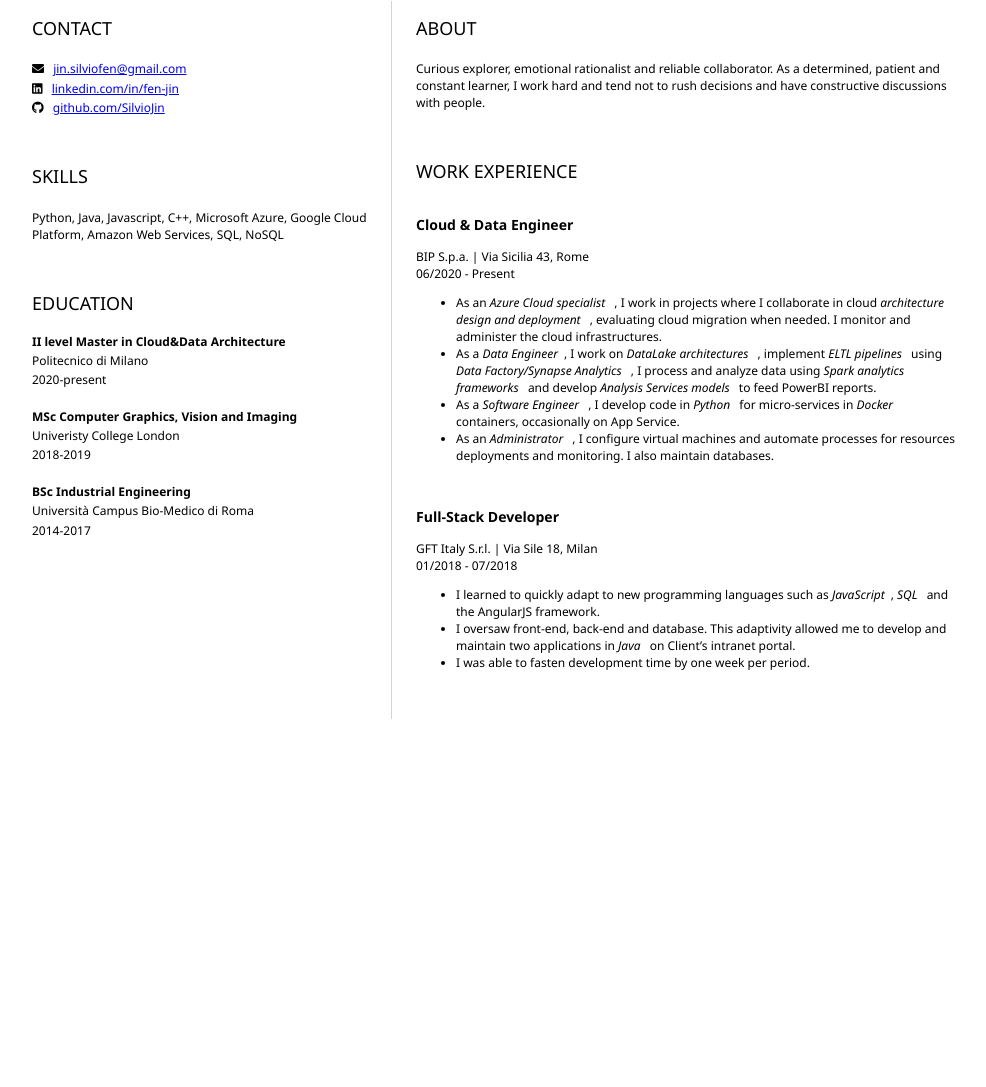
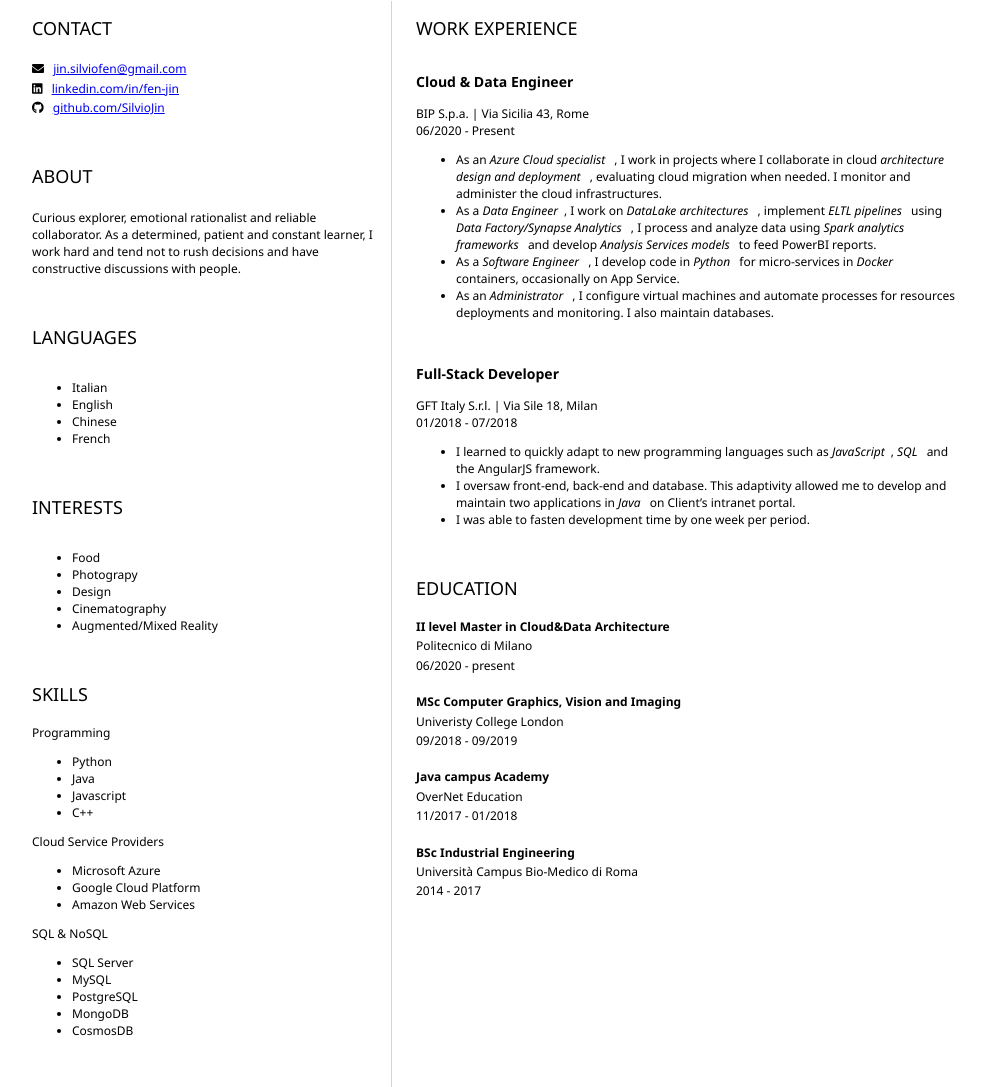
Before and after one commit to SilvioJin/resume, a plain HTML site: page index.html in a window 1280 px wide. Shown: the part 193-1280 px from the top of the page, without its empty margins (152-1138 px from the left). Before the commit the page ends 912 px from the top, so only its background shows below. Drawn offline with Linux system fonts and the light colour scheme.

Commit message:
applying same word structure

```diff
--- a/index.html
+++ b/index.html
@@ -35,49 +35,56 @@
 
             </section>
             <section>
-                <h2>SKILLS</h2>
-                <!-- your skills AKA "buzzwords" -->
-                <p>Python, Java, Javascript, C++, Microsoft Azure, Google Cloud Platform, Amazon Web Services, SQL, NoSQL</p>
-            </section>
-            <section>
-                <h2>EDUCATION</h2>
-                <!-- your education -->
-                <b>II level Master in Cloud&Data Architecture</b>
-                <p>
-                    Politecnico di Milano
-                </p>
-                <p>
-                    2020-present
-                </p>
-
-                <br>
-
-                <b>MSc Computer Graphics, Vision and Imaging</b>
-                <p>
-                    Univeristy College London
-                </p>
-                <p>
-                    2018-2019
-                </p>
-
-                <br>
-
-                <b>BSc Industrial Engineering</b>
-                <p>
-                    Università Campus Bio-Medico di Roma
-                </p>
-                <p>
-                    2014-2017
-                </p>
-            </section>
-        </article>
-        <article id="mainRight">
-            <section>
                 <h2>ABOUT</h2>
                 <!-- about you -->
                 <p>Curious explorer, emotional rationalist and reliable collaborator.
                     As a determined, patient and constant learner, I work hard and tend not to rush decisions and have constructive discussions with people.</p>
             </section>
+            <section>
+                <h2>LANGUAGES</h2>
+                <ul>
+                    <li>Italian</li>
+                    <li>English</li>
+                    <li>Chinese</li>
+                    <li>French</li>
+                </ul>
+            </section>
+            <section>
+                <h2>INTERESTS</h2>
+                <ul>
+                    <li>Food</li>
+                    <li>Photograpy</li>
+                    <li>Design</li>
+                    <li>Cinematography</li>
+                    <li>Augmented/Mixed Reality</li>
+                </ul>
+            </section>
+            <section>
+                <h2>SKILLS</h2>
+                Programming
+                <ul>
+                    <li>Python</li>
+                    <li>Java</li>
+                    <li>Javascript</li>
+                    <li>C++</li>
+                </ul>
+                Cloud Service Providers
+                <ul>
+                    <li>Microsoft Azure</li>
+                    <li>Google Cloud Platform</li>
+                    <li>Amazon Web Services</li>
+                </ul>
+                SQL & NoSQL
+                <ul>
+                    <li>SQL Server</li>
+                    <li>MySQL</li>
+                    <li>PostgreSQL</li>
+                    <li>MongoDB</li>
+                    <li>CosmosDB</li>
+                </ul>
+            </section>
+        </article>
+        <article id="mainRight">
             <section>
                 <h2>WORK EXPERIENCE</h2>
                 <!-- your work experience -->
@@ -113,6 +120,45 @@
                     <li>I was able to fasten development time by one week per period.</li>
                 </ul>
             </section>
+            <section>
+                <h2>EDUCATION</h2>
+                <!-- your education -->
+                <b>II level Master in Cloud&Data Architecture</b>
+                <p>
+                    Politecnico di Milano
+                </p>
+                <p>
+                    06/2020 - present
+                </p>
+
+                <br>
+
+                <b>MSc Computer Graphics, Vision and Imaging</b>
+                <p>
+                    Univeristy College London
+                </p>
+                <p>
+                    09/2018 - 09/2019
+                </p>
+
+                <br>
+                <b>Java campus Academy</b>
+                <p>
+                    OverNet Education
+                </p>
+                <p>
+                    11/2017 - 01/2018
+                </p>
+                <br>
+
+                <b>BSc Industrial Engineering</b>
+                <p>
+                    Università Campus Bio-Medico di Roma
+                </p>
+                <p>
+                    2014 - 2017
+                </p>
+            </section>
         </article>
     </main>
 </body>
--- a/style.css
+++ b/style.css
@@ -54,3 +54,15 @@ h1, h2 {
 #mainLeft {
     border-right: 1px solid lightgray;
  }
+
+ #centeredH2:before, #centeredH2:after {
+    content: "";
+    display: inline-block;
+    width: 50%;
+
+    vertical-align: middle;
+    border-bottom: 1px solid;
+}
+
+#centeredH2:after {
+    margin: 0 -55% 0 .5em;
```
